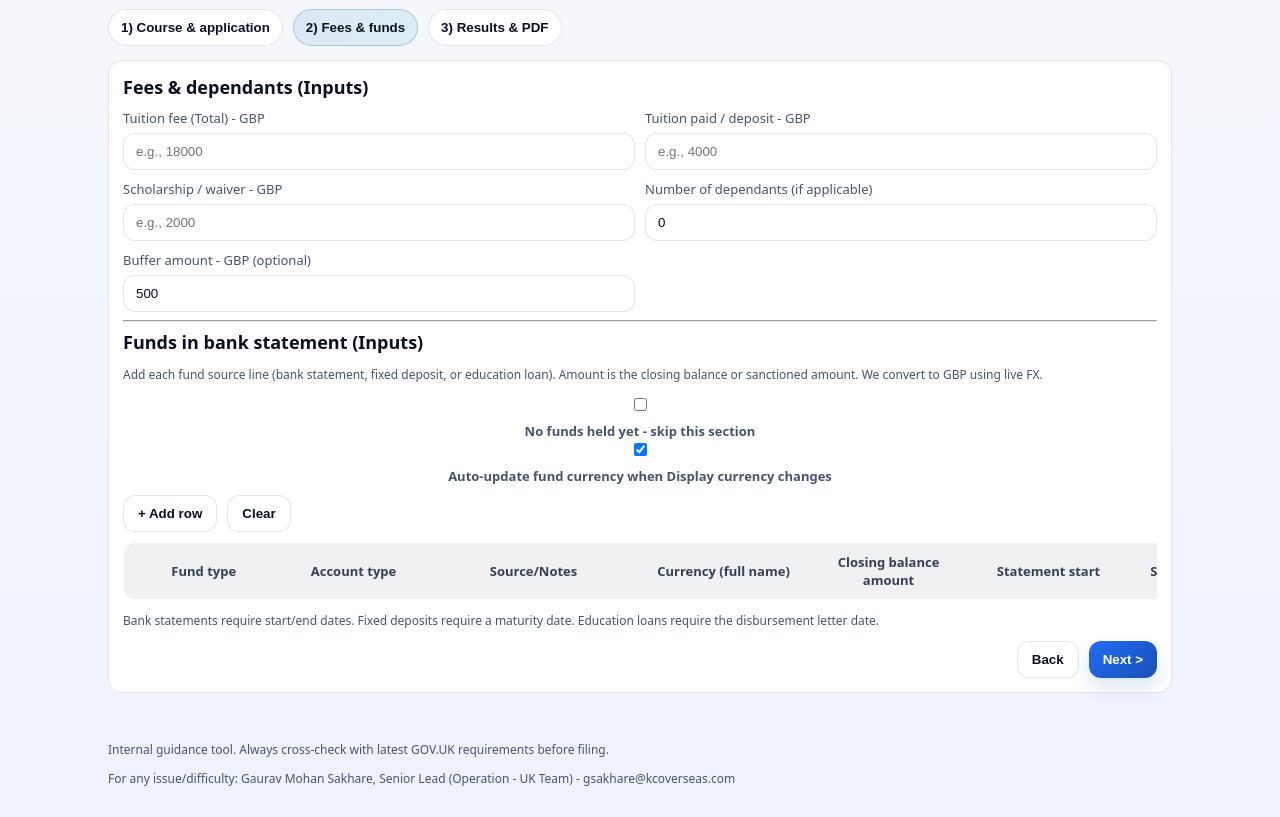
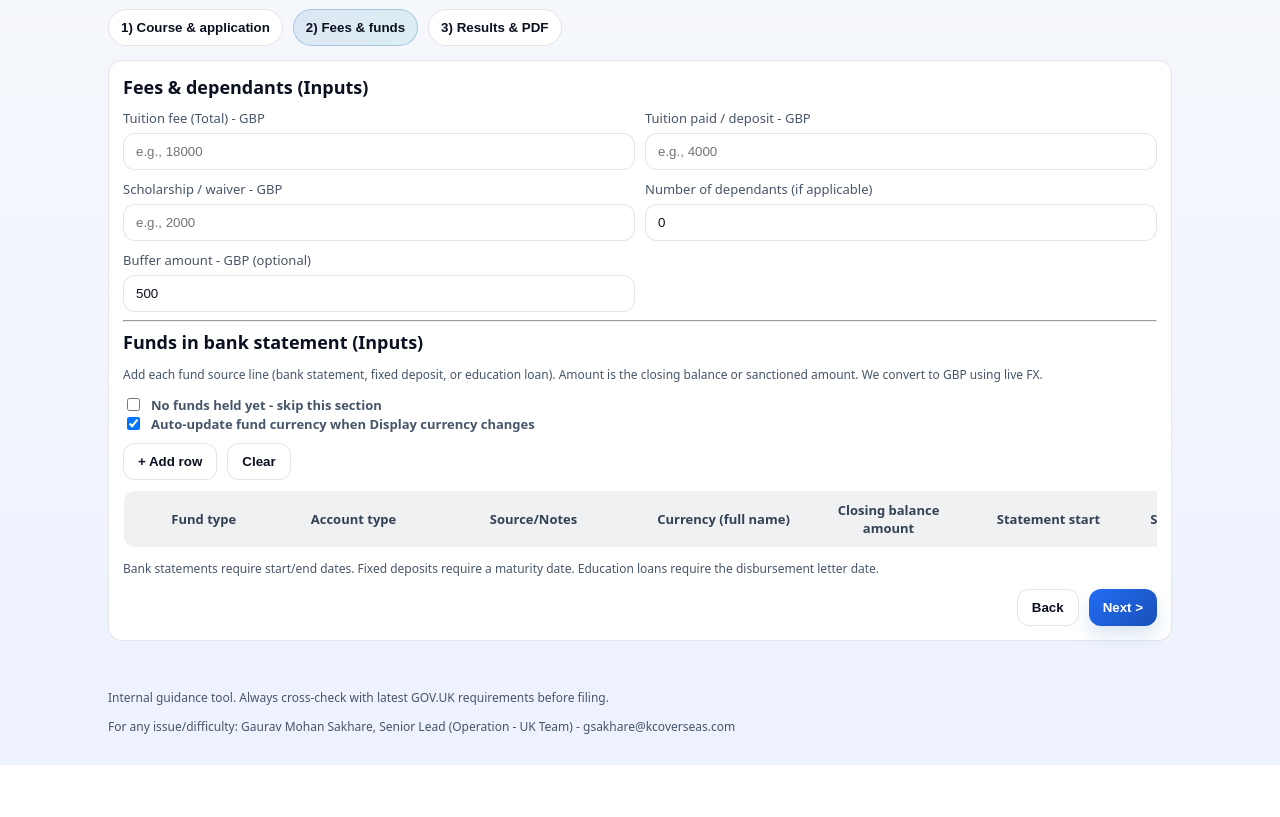
Before and after one commit to gauravmohan93s/UKVI-IHS-Fund-Calculations, a website: page public/index.html in a window 1280 px wide. Both pictures are taken after a click on the button "2) Fees & funds". Shown: the part 79-896 px from the top of the page. After the commit the page ends 844 px from the top, so only its background shows below. Drawn offline with Linux system fonts and the light colour scheme; no server answers.

Commit message:
Add flex row style for toggle labels
Introduces a new CSS rule for labels with the 'toggle' class to display their content in a row and align items to the center. This improves the layout of toggle-style form elements.

```diff
--- a/public/styles.css
+++ b/public/styles.css
@@ -57,6 +57,7 @@ h3{margin:14px 0 8px;font-size:15px;color:var(--muted)}
 }
 @media(max-width:920px){.form-grid{grid-template-columns:1fr}}
 label{display:flex;flex-direction:column;gap:6px;font-size:13px;color:var(--muted)}
+label.toggle{flex-direction:row;align-items:center}
 input,select{
   width:100%;
   border-radius:12px;
```
